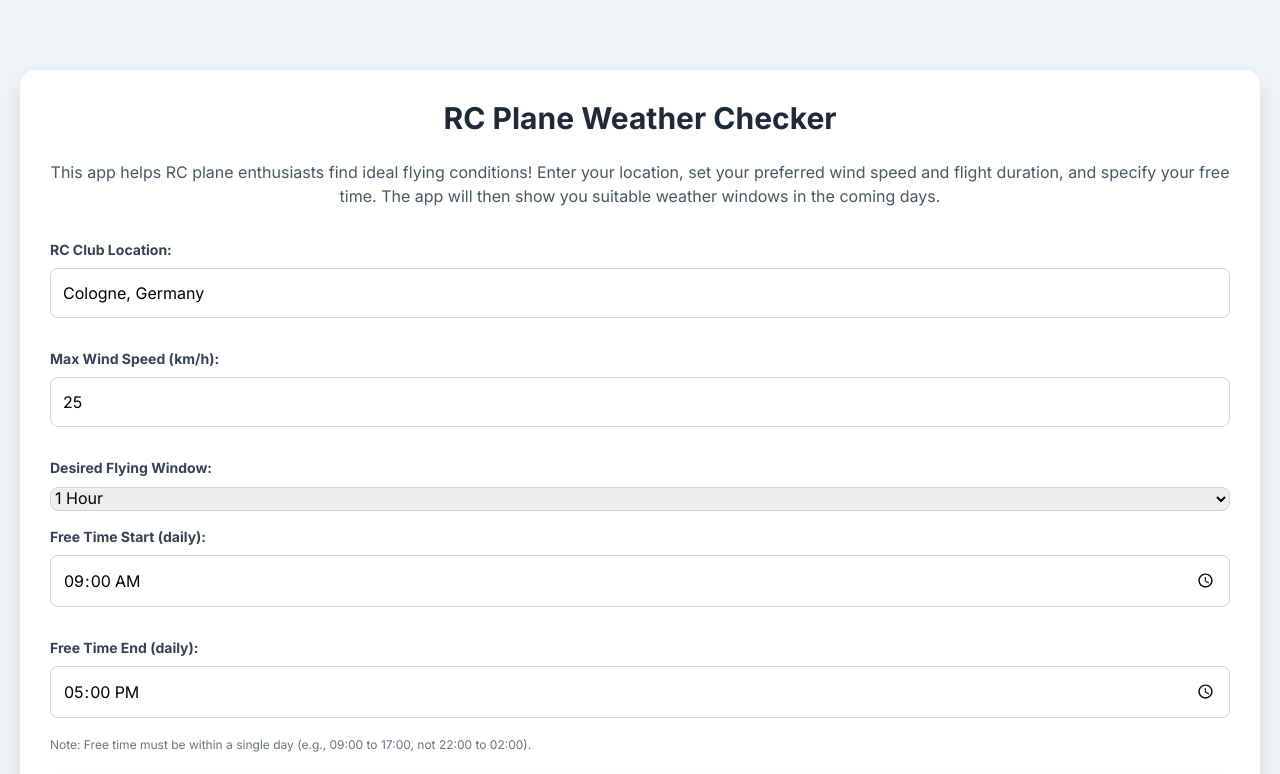
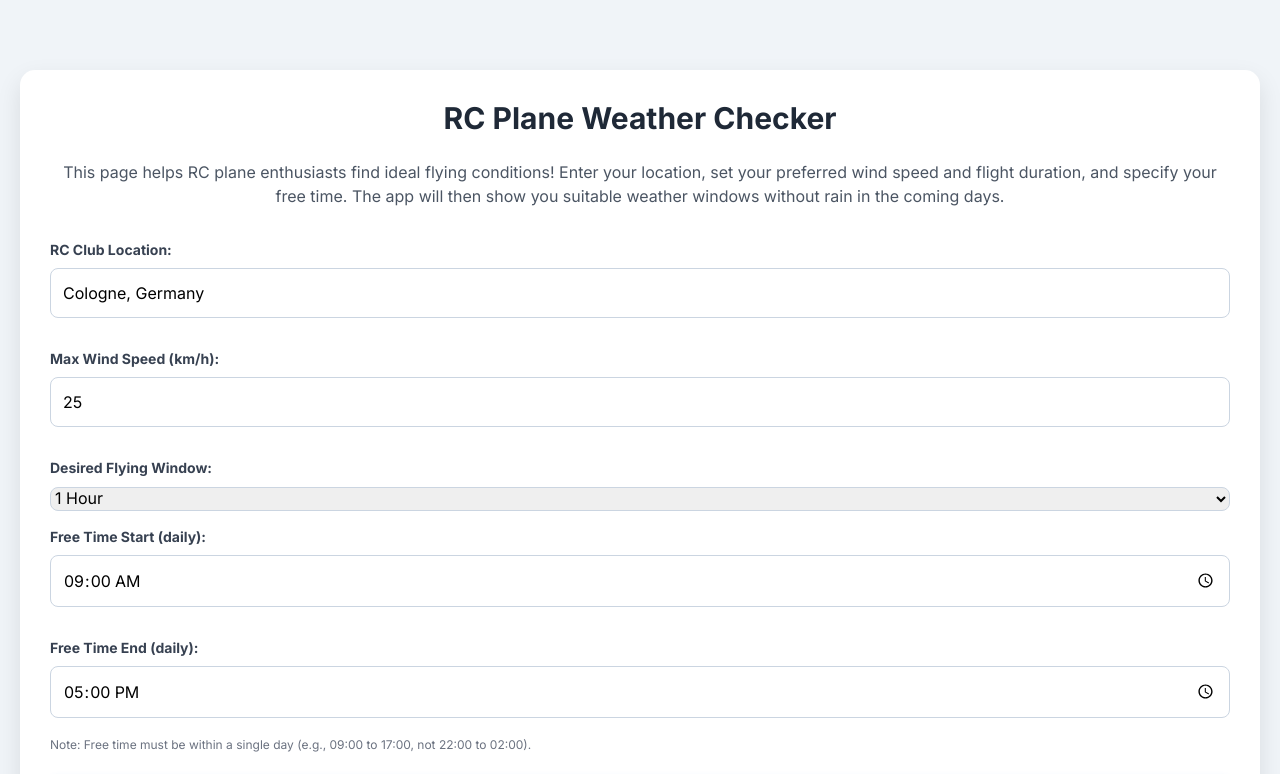
Before and after one commit to felipecerda/rcflightforecast, a plain HTML site: page index.html in a window 1280 px wide. Shown: the top 774 px of the page. Drawn offline with nearby package versions, Linux system fonts and the light colour scheme.

Commit message:
Update index.html

```diff
--- a/index.html
+++ b/index.html
@@ -15,7 +15,7 @@
         <h1 class="text-3xl font-bold text-gray-800 mb-6">RC Plane Weather Checker</h1>
         <!-- New explanation for users -->
         <p class="text-gray-600 mb-8">
-            This app helps RC plane enthusiasts find ideal flying conditions! Enter your location, set your preferred wind speed and flight duration, and specify your free time. The app will then show you suitable weather windows in the coming days.
+            This page helps RC plane enthusiasts find ideal flying conditions! Enter your location, set your preferred wind speed and flight duration, and specify your free time. The app will then show you suitable weather windows without rain in the coming days.
         </p>
 
         <div class="mb-4">
```
